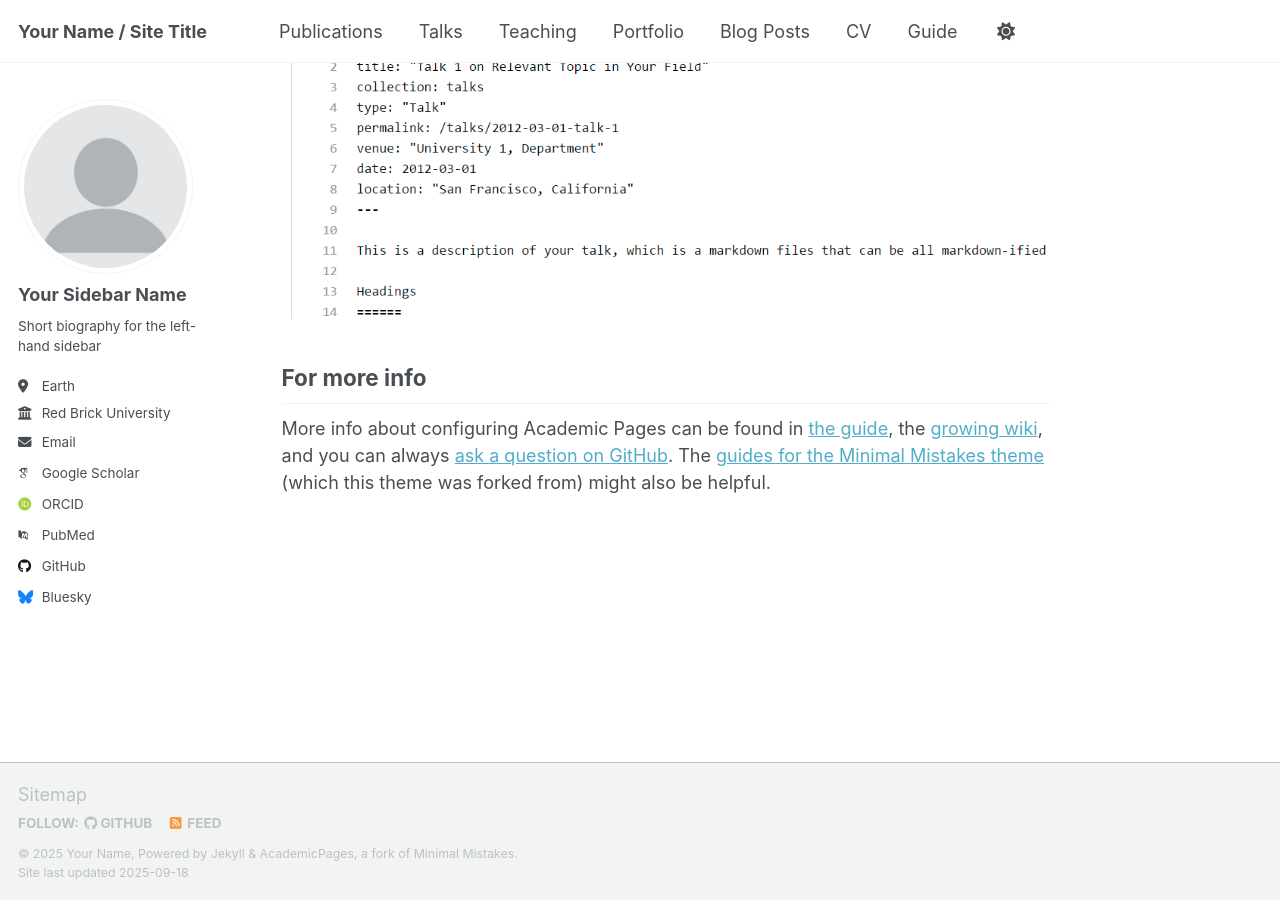
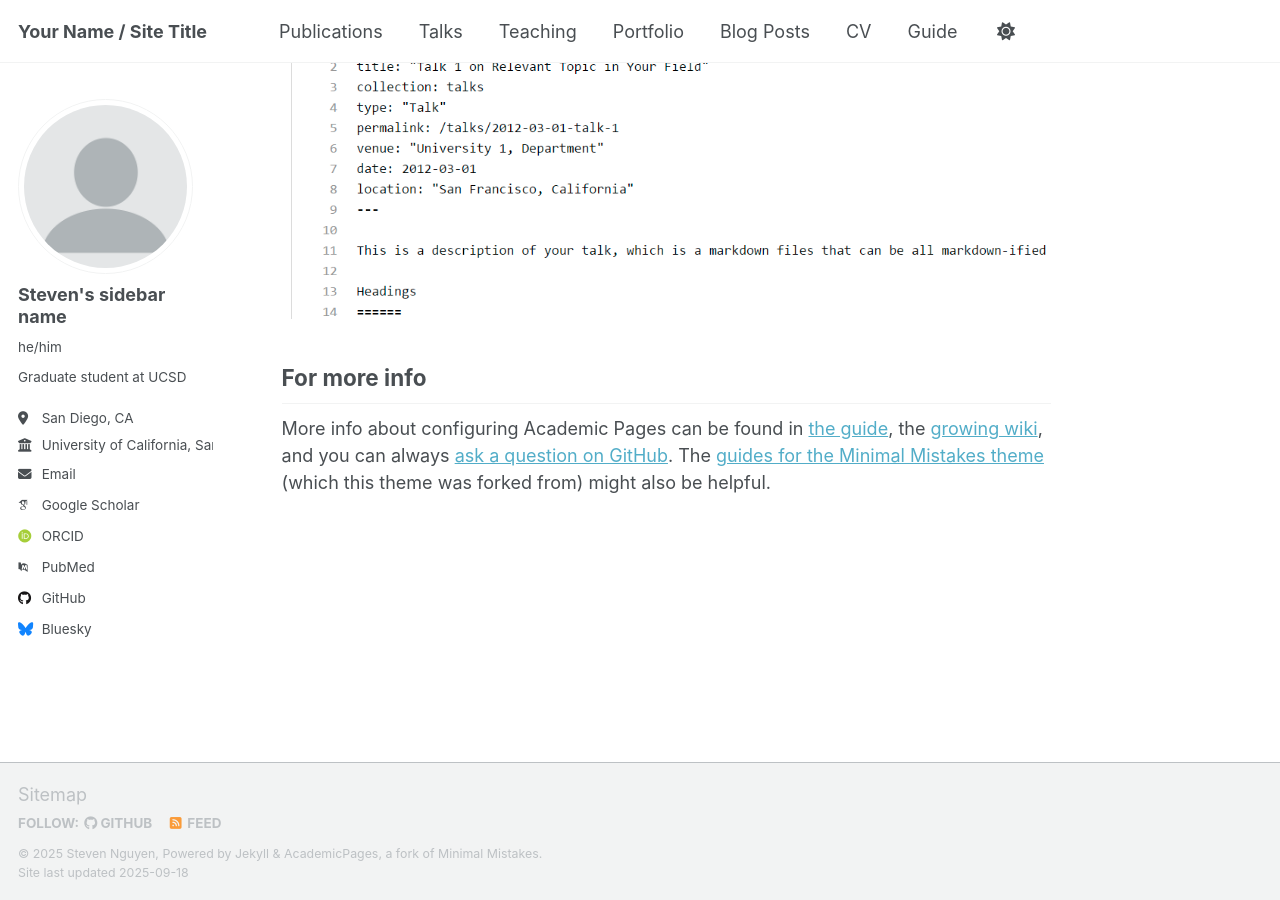
Before and after one commit to nguyensteven01/nguyensteven01.github.io, a Jekyll site: the page built from _pages/about.md, in a window 1280 px wide and 900 px high, scrolled down 2880 px. Built offline with Jekyll 4.4.1, drawn with Linux system fonts in a browser that asks for light colours; some web fonts are replaced; a script that is not in the unit is left out.

Commit message:
edited first round of updates

```diff
--- a/_config.yml
+++ b/_config.yml
@@ -11,7 +11,7 @@ locale                   : "en-US"
 site_theme               : "default" # Currently available options are "default", "air"
 title                    : "Your Name / Site Title"
 title_separator          : "-"
-name                     : &name "Your Name"
+name                     : &name "Steven Nguyen"
 description              : &description "Your Name's academic portfolio"   # Update this with a general description of your site, this is the default if not overridden by a page
 url                      : https://academicpages.github.io # The base hostname & protocol for your site e.g. "https://[your GitHub username].github.io",
                                                            # or if you already have some other page hosted on Github then use "https://[your GitHub username].github.io/[Your Repo Name]"
@@ -24,13 +24,13 @@ repository               : "academicpages/academicpages.github.io"
 author:
   # Biographic information
   avatar           : "profile.png"
-  name             : "Your Sidebar Name"
-  pronouns         : # example: "she/her"
-  bio              : "Short biography for the left-hand sidebar"
-  location         : "Earth"
-  employer         : "Red Brick University"
+  name             : "Steven's sidebar name"
+  pronouns         : "he/him"
+  bio              : "Graduate student at UCSD"
+  location         : "San Diego, CA"
+  employer         : "University of California, San Diego"
   uri              : # URL
-  email            : "none@example.org"
+  email            : "stn030@ucsd.edu"
 
   # Academic websites
   academia         : # URL
```
